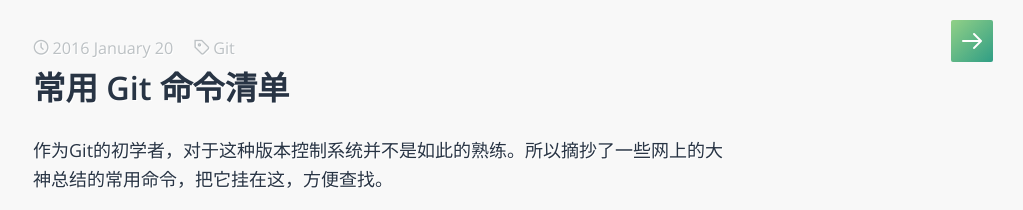
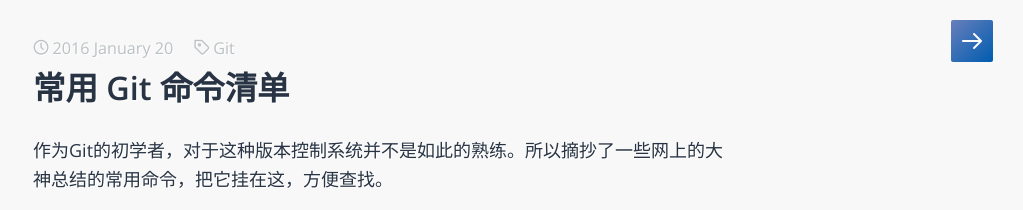
Before and after one commit to Dimon94/Dimon94.github.io, a Jekyll site: the page built from _posts/2016-01-20-常用 Git 命令清单.markdown, in a window 1280 px wide. Shown: the top 210 px of the page, without its empty margins (257-1280 px from the left). Built offline with Jekyll 4.4.1, drawn with Linux system fonts in a browser that asks for light colours; some web fonts are replaced; Markdown is read by kramdown in place of the engine named in the settings; comment, search, counter and statistics services are not loaded.

Commit message:
修改主题背景配色

```diff
--- a/css/main.sass
+++ b/css/main.sass
@@ -17,8 +17,8 @@
 
 // # Sidebar Background Gradient
 
-$gradient-start: #C2E987
-$gradient-end:   #309E85
+$gradient-start: #9B90C2
+$gradient-end:   #005CAF
 
 $sidebar-bg: linear-gradient(136deg, $gradient-start, $gradient-end)
 
```
